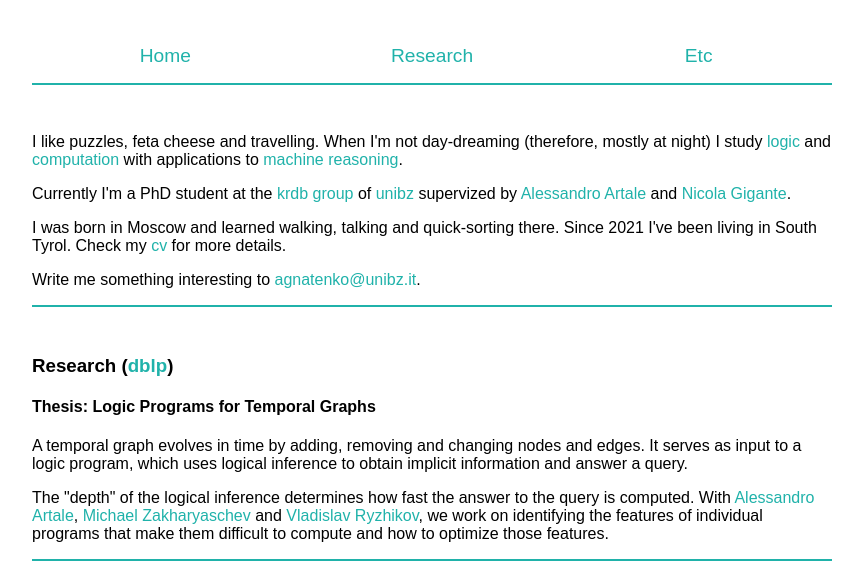
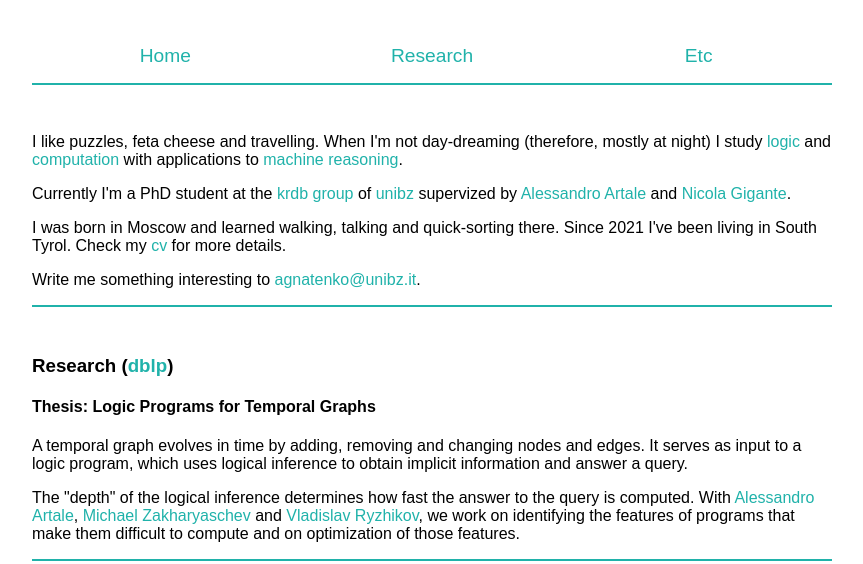
Before and after one commit to gnatenko/gnatenko.github.io, a plain HTML site: page index.html in a window 1280 px wide. Shown: the part 236-800 px from the top of the page, without its empty margins (208-1071 px from the left). Drawn offline with Linux system fonts and the light colour scheme.

Commit message:
Edited: Research

```diff
--- a/index.html
+++ b/index.html
@@ -126,8 +126,8 @@
             and
             <a href="http://www.inf.unibz.it/~artale/" target="_blank">
                 Vladislav Ryzhikov</a>,
-            we work on identifying the features of individual programs
-            that make them difficult to compute and how to optimize
+            we work on identifying the features of programs
+            that make them difficult to compute and on optimization of
             those features.
         </p>
 
```
